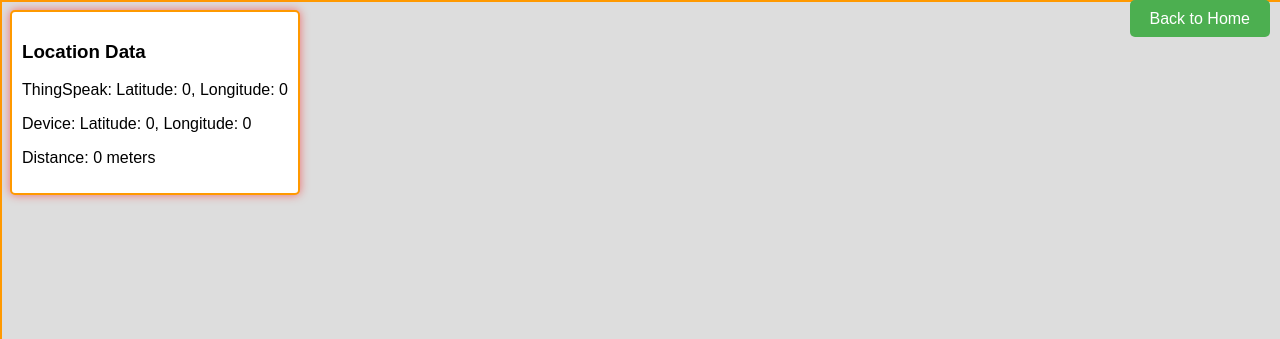
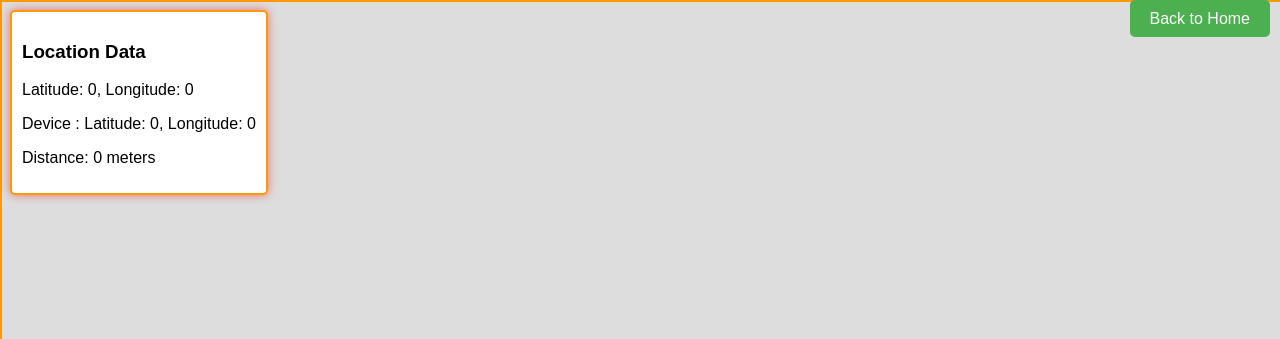
Before and after one commit to valkdrain/map, a plain HTML site: page trace.html in a window 1280 px wide. Shown: the top 339 px of the page. Drawn offline with nearby package versions, Linux system fonts and the light colour scheme; no server answers.

Commit message:
trace.html

```diff
--- a/trace.html
+++ b/trace.html
@@ -57,8 +57,8 @@
     </div>
     <div class="info fiery-border">
         <h3>Location Data</h3>
-        <p id="thingspeak-coordinates">ThingSpeak: Latitude: 0, Longitude: 0</p>
-        <p id="device-coordinates">Device: Latitude: 0, Longitude: 0</p>
+        <p id="thingspeak-coordinates">Latitude: 0, Longitude: 0</p>
+        <p id="device-coordinates">Device : Latitude: 0, Longitude: 0</p>
         <p id="distance">Distance: 0 meters</p>
     </div>
 
```
